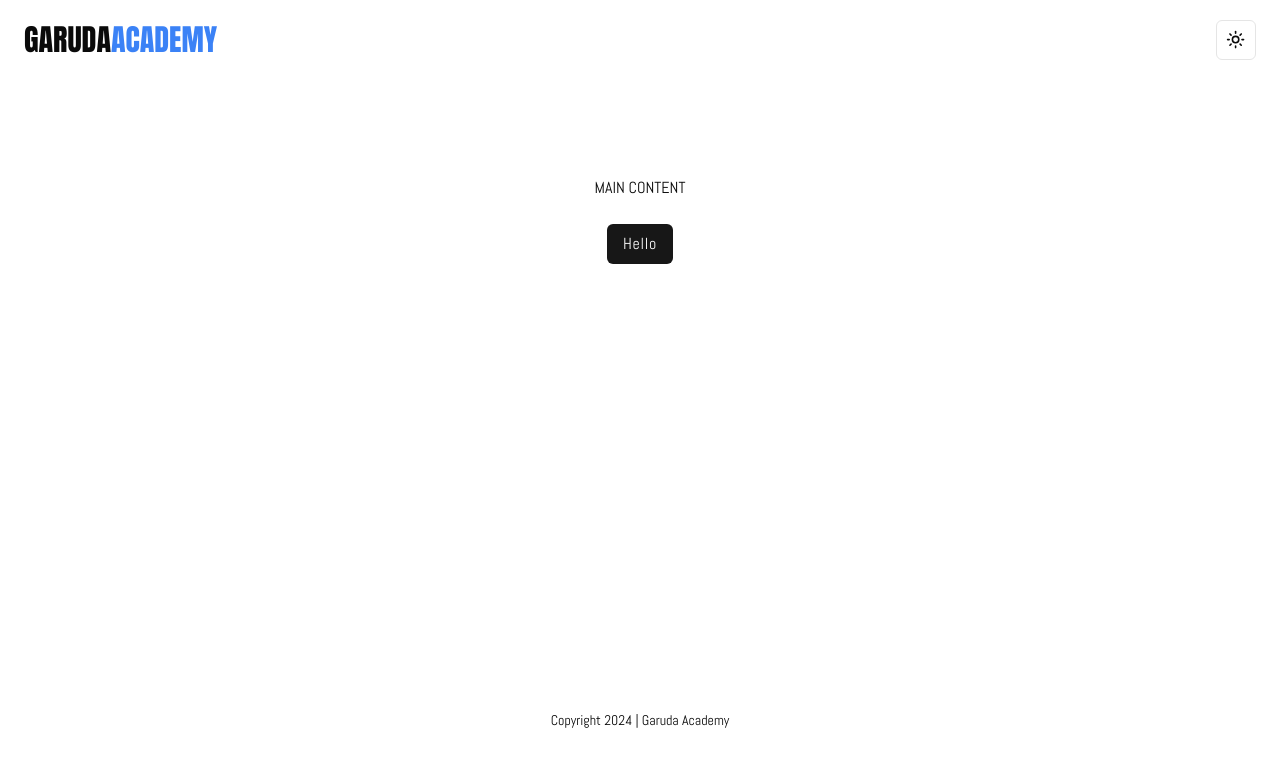
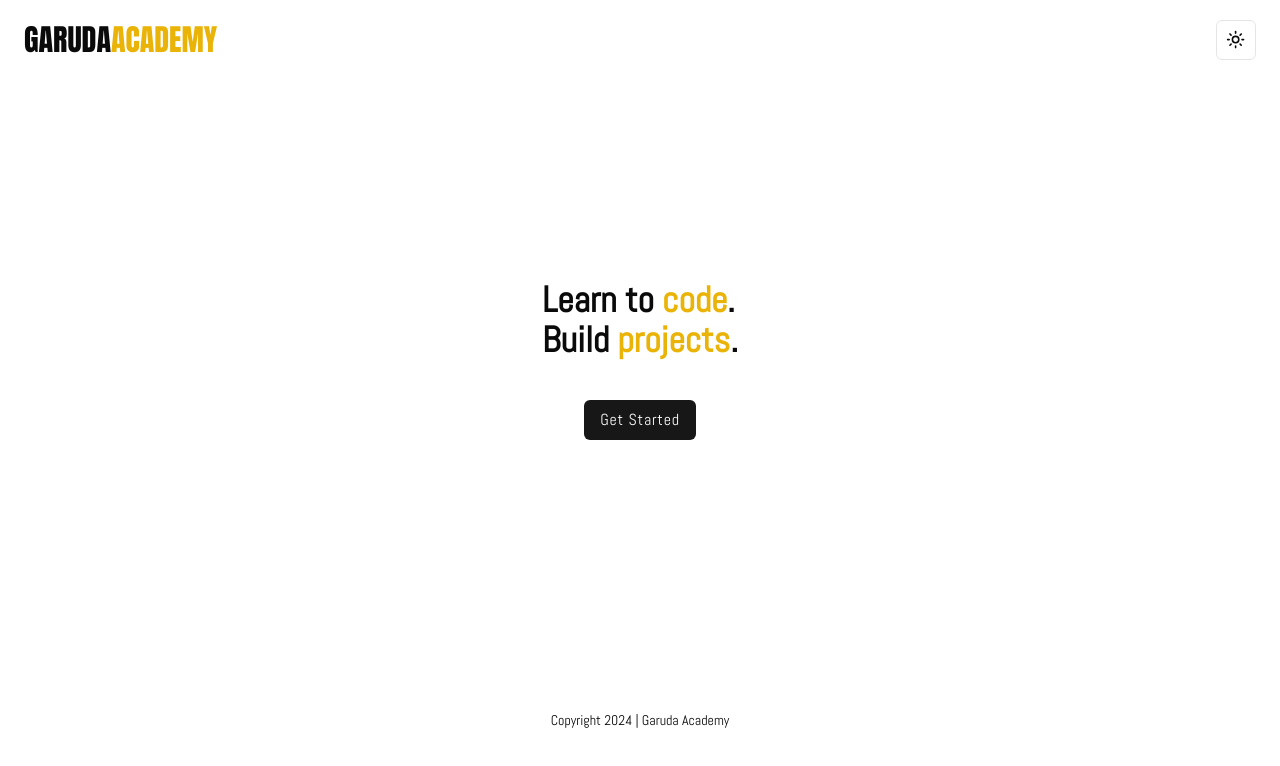
Before and after one commit to Garuda-Academy-IT-Services/garuda-academy-nextjs-frontend, a Next.js app: page / in a window 1280 px wide. Shown: the top 766 px of the page. Built offline with nearby package versions, Linux system fonts and the light colour scheme; a web font is replaced by a local one.

Commit message:
updated base color

```diff
--- a/app/page.tsx
+++ b/app/page.tsx
@@ -2,9 +2,16 @@ import { Button } from '@/components/ui/button'
 
 export default function Page() {
   return (
-    <div className='flex-center h-1/2 gap-6'>
-      <p>MAIN CONTENT</p>
-      <Button>Hello</Button>
+    <div className='flex-center h-full gap-10'>
+      <div>
+        <h1 className='text-4xl font-bold'>
+          Learn to <span className='text-yellow-500'>code</span>.
+        </h1>
+        <h1 className='text-4xl font-bold'>
+          Build <span className='text-yellow-500'>projects</span>.
+        </h1>
+      </div>
+      <Button>Get Started</Button>
     </div>
   )
 }
--- a/components/layout/header.tsx
+++ b/components/layout/header.tsx
@@ -5,7 +5,7 @@ export default function Header() {
     <header className='flex h-20 items-center justify-between p-2 md:p-6'>
       <h3 className='font-display text-3xl'>
         <span>GARUDA</span>
-        <span className='text-blue-500'>ACADEMY</span>
+        <span className='text-yellow-500'>ACADEMY</span>
       </h3>
       <ModeToggle />
     </header>
```
Also changed, not shown: app/icon.svg.
